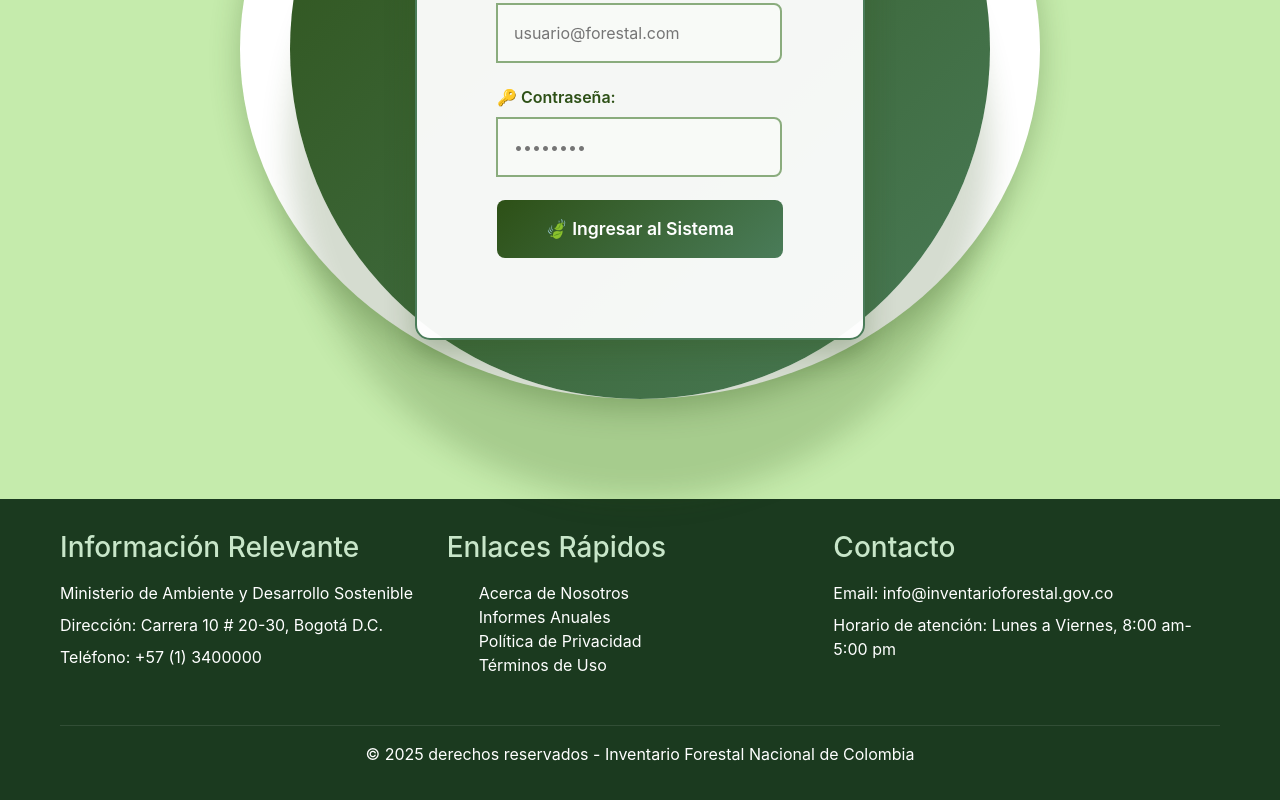
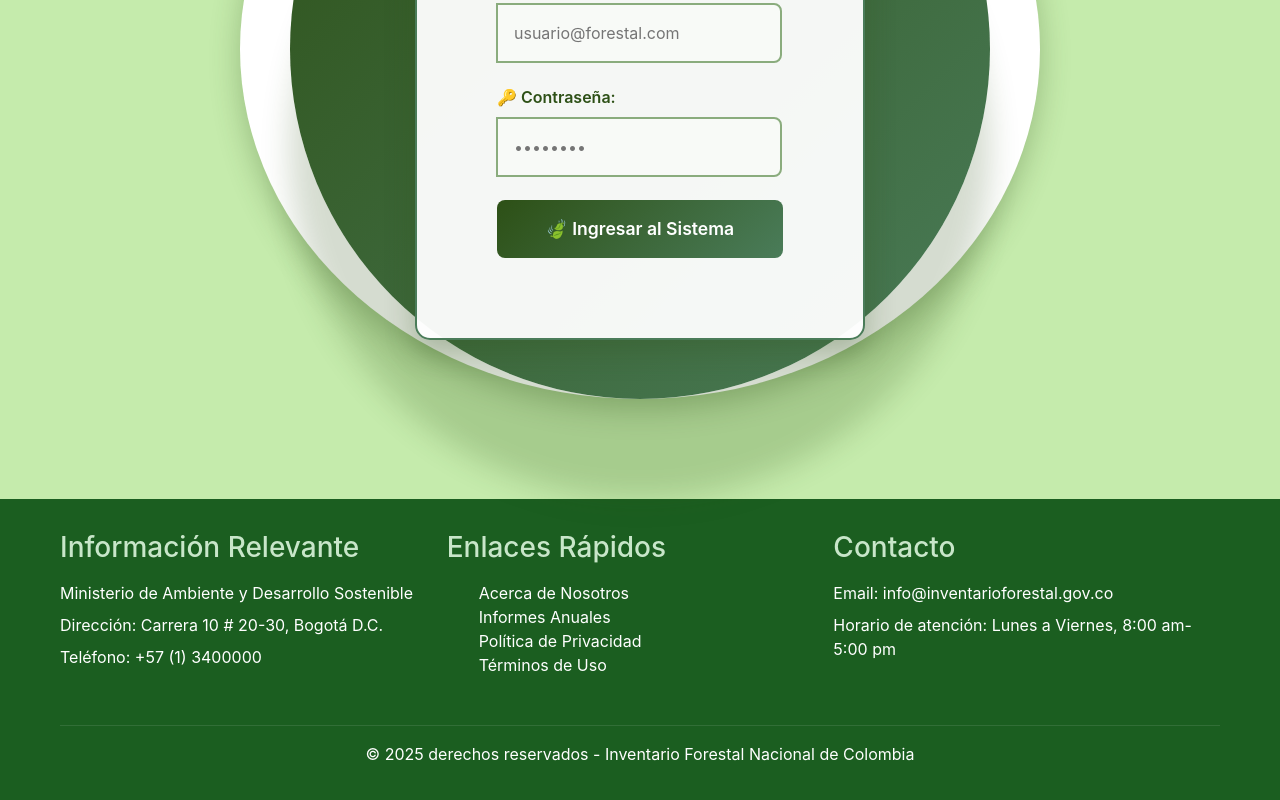
Before and after one commit to NeyBg23/ifn-fronted-web, a React (Vite) app: page / in a window 1280 px wide. Shown: the part 529-1329 px from the top of the page. Built offline with nearby package versions, Linux system fonts and the light colour scheme.

Commit message:
Update index.css

```diff
--- a/src/styles/index.css
+++ b/src/styles/index.css
@@ -14,7 +14,7 @@ body {
 
 /* Footer Styles */
 footer {
-    background-color: var(--dark-color);
+    background-color: #1B5E20;
     color: var(--light-text);
     padding: 2rem 0;
 }
```
